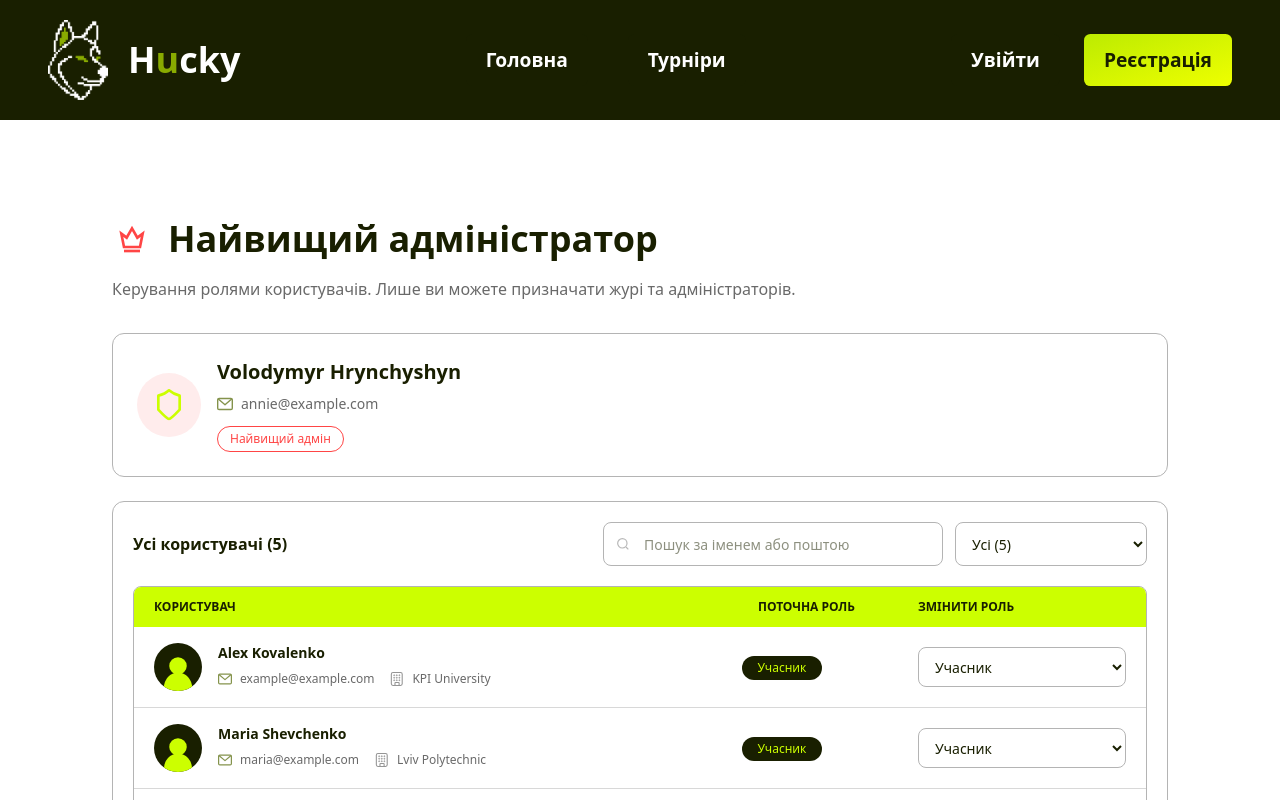
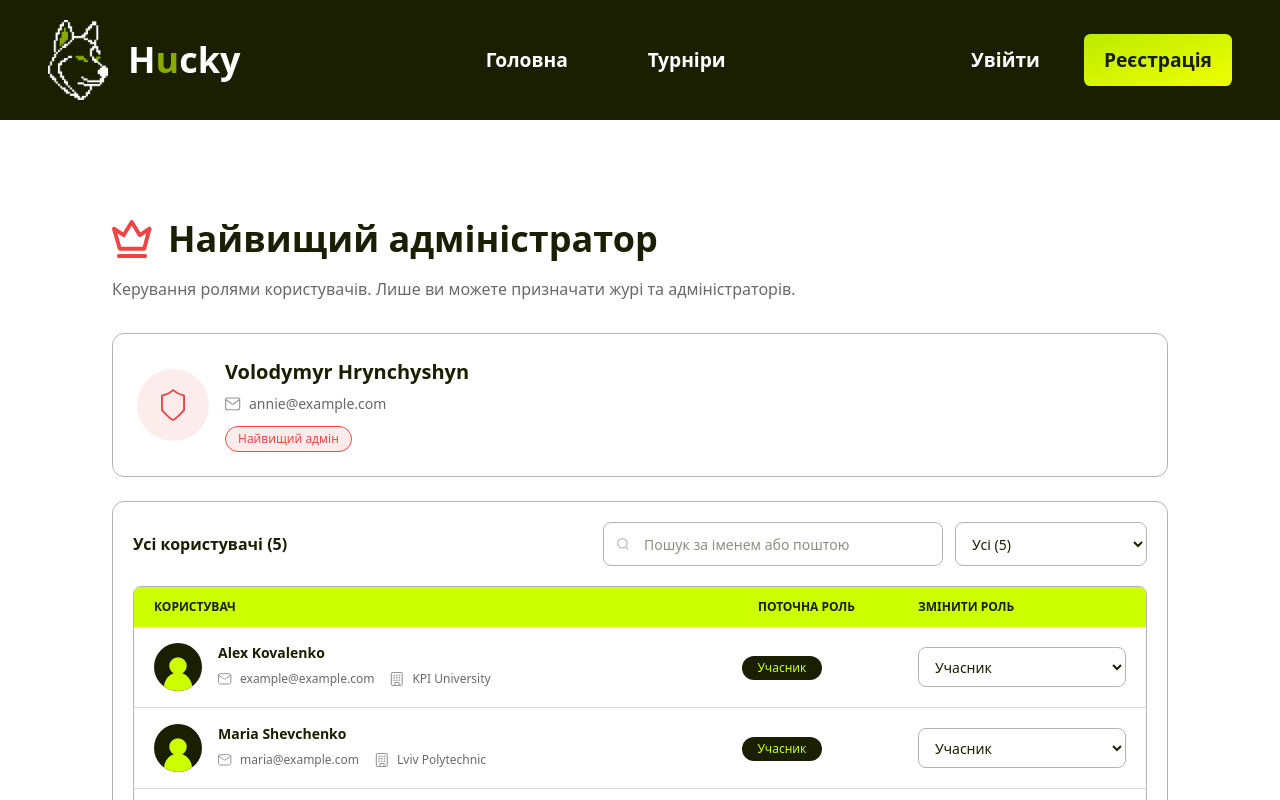
Before and after one commit to aidoteam10-art/Hucky, a SvelteKit app in the folder frontend/: page /admin_panel in a window 1280 px wide. Shown: the top 800 px of the page. Built offline with nearby package versions, Linux system fonts and the light colour scheme.

Commit message:
admin panel frontend

```diff
--- a/frontend/src/routes/(app)/(admin)/admin_panel/+page.svelte
+++ b/frontend/src/routes/(app)/(admin)/admin_panel/+page.svelte
@@ -80,10 +80,7 @@
 		<div class="mb-8">
 			<div class="mb-4 flex items-center gap-4">
 				<div class="flex h-10 w-10 shrink-0 items-center justify-center text-[#FF4545]" aria-hidden="true">
-					<svg viewBox="0 0 24 24" class="h-8 w-8" fill="none" stroke="currentColor" stroke-width="2">
-						<path d="m4 8 4 3 4-7 4 7 4-3-2 10H6L4 8Z" />
-						<path d="M6 21h12" />
-					</svg>
+					<img src="/icons/top-admin.svg" alt="" class="h-10 w-10 shrink-0" />
 				</div>
 				<h1 class="text-3xl font-bold leading-tight sm:text-4xl">Найвищий адміністратор</h1>
 			</div>
@@ -94,16 +91,14 @@
 
 		<section class="mb-6 rounded-xl border border-[#B4B4B4] bg-white p-5 sm:p-6">
 			<div class="flex flex-col gap-4 sm:flex-row sm:items-center">
-				<div class="flex h-16 w-16 shrink-0 items-center justify-center rounded-full bg-[#FFECEC] text-[#FF4545]">
-					<img src="/icons/shield.svg" alt="" class="h-8 w-8" />
-				</div>
+				<img src="/icons/admin_logo.svg" alt="admin" class="h-18 w-18" />
 				<div class="min-w-0">
 					<h2 class="break-words text-xl font-bold">{topAdmin.name}</h2>
 					<div class="mt-2 flex min-w-0 items-center gap-2 text-sm text-[#696969]">
-						<img src="/icons/mail_dark.svg" alt="" class="h-4 w-4 shrink-0 opacity-70" />
+						<img src="/icons/mail.svg" alt="" class="h-4 w-4 shrink-0 opacity-70" />
 						<span class="break-all">{topAdmin.email}</span>
 					</div>
-					<span class="mt-3 inline-flex rounded-full border border-[#FF4545] px-3 py-1 text-xs font-medium text-[#FF4545]">
+					<span class="mt-3 inline-flex rounded-full border border-[#FF4545] bg-[#FDECEC] px-3 py-1 text-xs font-medium text-[#FF4545]">
 						{topAdmin.status}
 					</span>
 				</div>
@@ -161,7 +156,7 @@
 									<h3 class="break-words text-sm font-bold">{user.name}</h3>
 									<div class="mt-2 flex flex-col gap-2 text-xs text-[#696969] sm:flex-row sm:flex-wrap sm:items-center sm:gap-x-4">
 										<span class="flex min-w-0 items-center gap-2">
-											<img src="/icons/mail_dark.svg" alt="" class="h-3.5 w-3.5 shrink-0 opacity-70" />
+											<img src="/icons/mail.svg" alt="" class="h-3.5 w-3.5 shrink-0 opacity-70" />
 											<span class="break-all">{user.email}</span>
 										</span>
 										<span class="flex min-w-0 items-center gap-2">
```
Also changed, not shown: frontend/static/icons/mail.svg (added).
